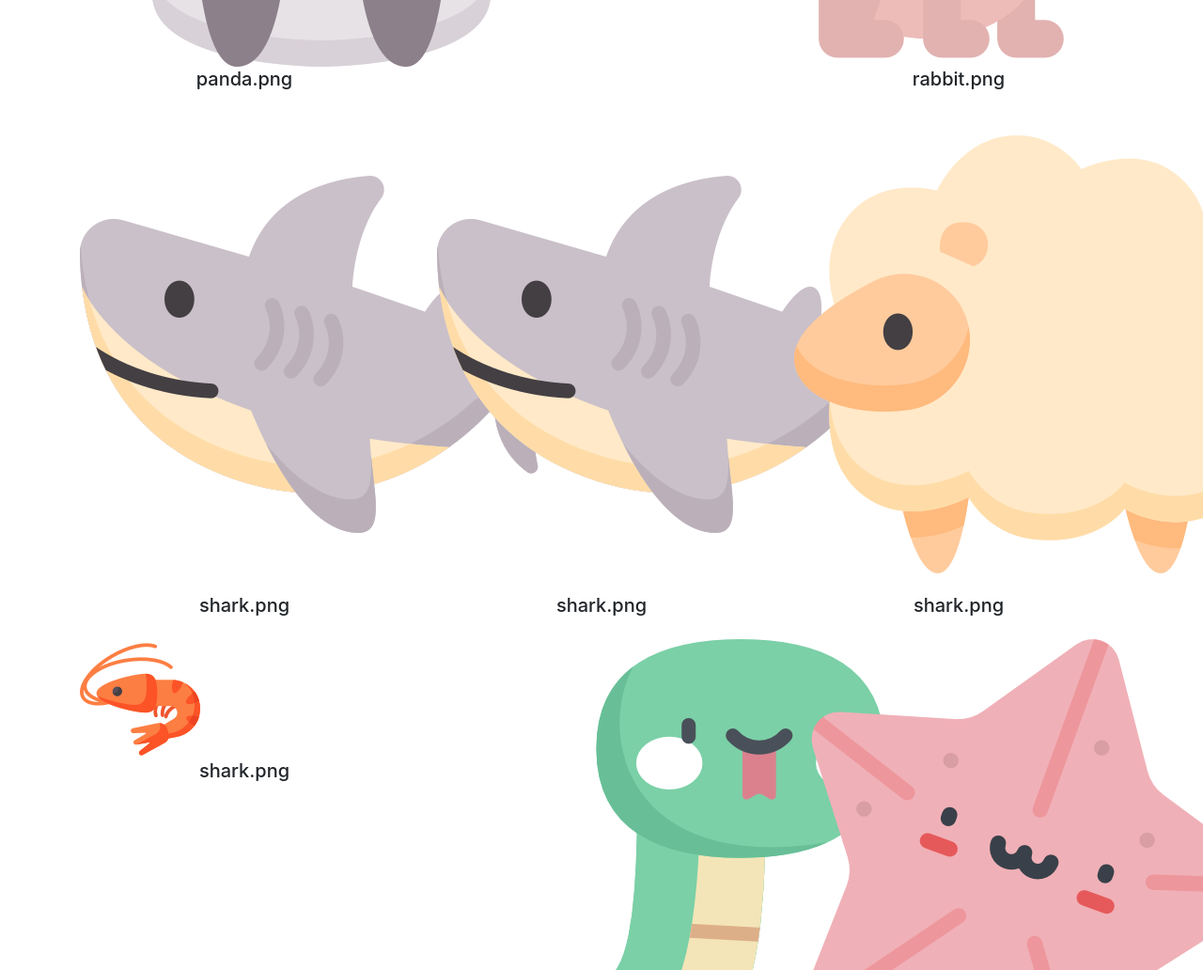
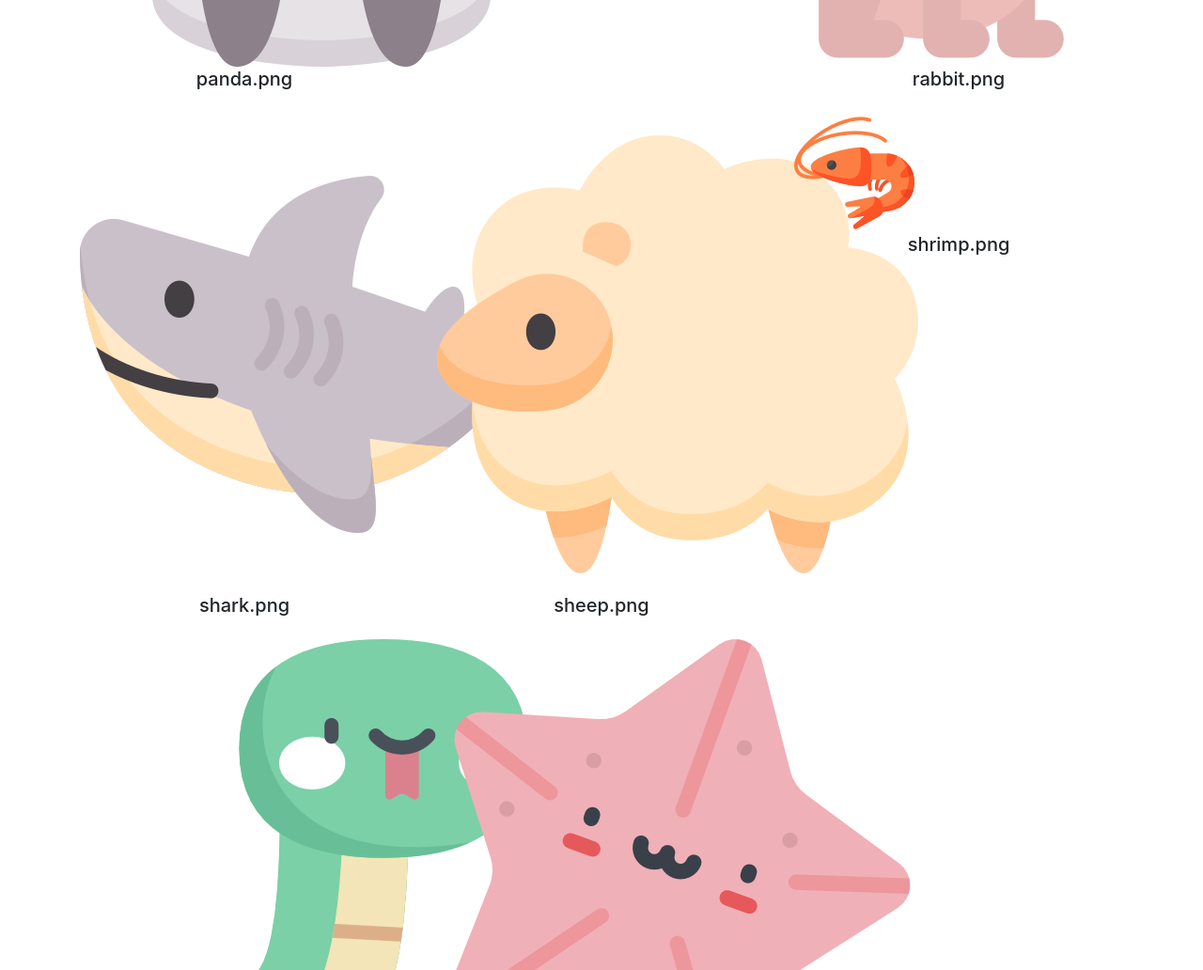
Before and after one commit to QiZhen0325/animal, a plain HTML site: page index.html in a window 1280 px wide. Shown: the part 4360-5392 px from the top of the page at 94% size. Drawn offline with nearby package versions, Linux system fonts and the light colour scheme.

Commit message:
Add files via upload

```diff
--- a/index.html
+++ b/index.html
@@ -215,17 +215,9 @@
                 </div>
                 <div class=".col-lg-3 col-md-4 col-sm-6 col-12 mb-3">
                     <div class="animal">
-                        <img src="https://qizhen0325.github.io/animal/shark.png" class="animal-img-top">
-                        <div class="animal header">
-                            <h5 class="animal-title text-center">shark.png</h5>
-                        </div>
-                    </div>
-                </div>
-                <div class=".col-lg-3 col-md-4 col-sm-6 col-12 mb-3">
-                    <div class="animal">
                         <img src="https://qizhen0325.github.io/animal/sheep.png" class="animal-img-top">
                         <div class="animal header">
-                            <h5 class="animal-title text-center">shark.png</h5>
+                            <h5 class="animal-title text-center">sheep.png</h5>
                         </div>
                     </div>
                 </div>
@@ -233,7 +225,7 @@
                     <div class="animal">
                         <img src="https://qizhen0325.github.io/animal/shrimp.png" class="animal-img-top">
                         <div class="animal header">
-                            <h5 class="animal-title text-center">shark.png</h5>
+                            <h5 class="animal-title text-center">shrimp.png</h5>
                         </div>
                     </div>
                 </div>
```
